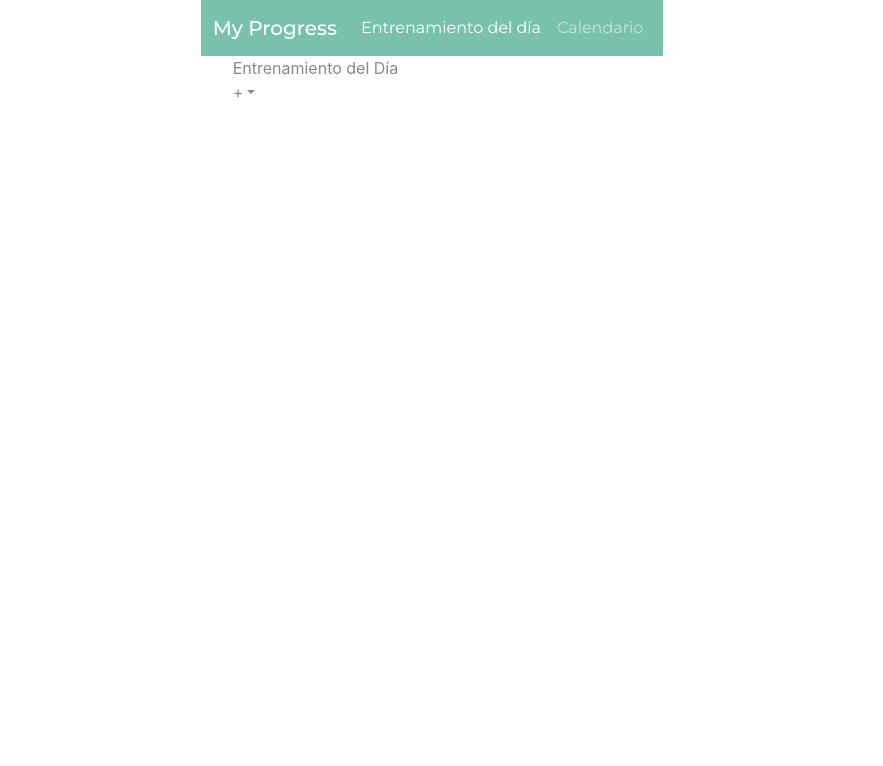
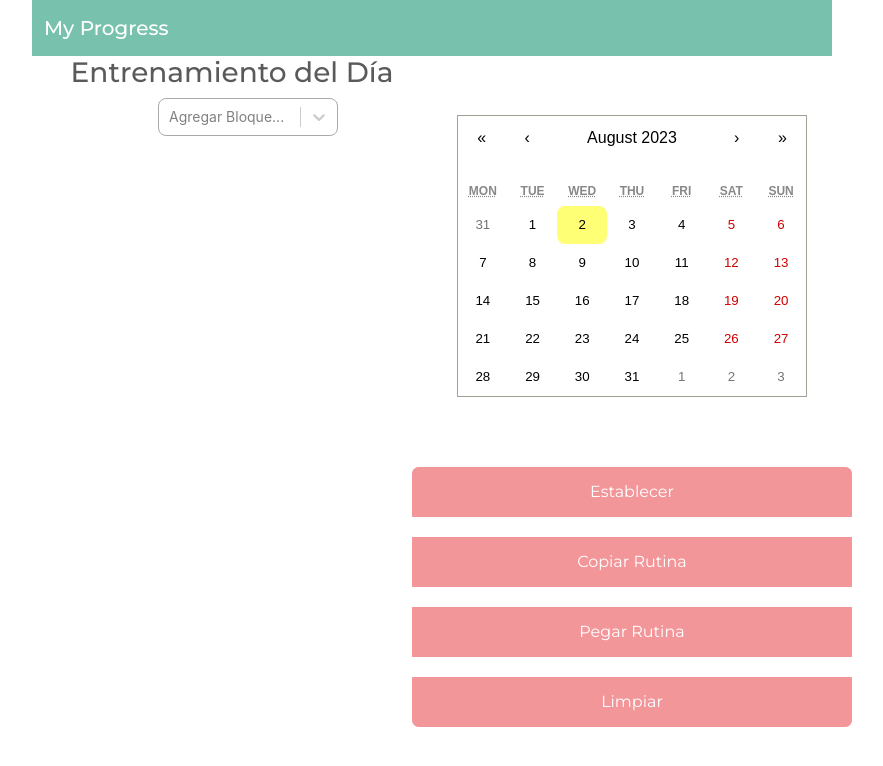
Before and after one commit to Santi-Mzg/MyProgressApp, a React (Vite) app: page /MyProgressApp/2023-8-2 in a window 1280 px wide. Shown: the top 766 px of the page, without its empty margins (208-1091 px from the left). Built offline with nearby package versions, Linux system fonts and the light colour scheme.

Commit message:
Modificacion del frontend, paginas y objetos

```diff
--- a/src/App.jsx
+++ b/src/App.jsx
@@ -1,16 +1,12 @@
 import { BrowserRouter, Routes, Route } from 'react-router-dom';
-import CalendarPage from './CalendarPage';
-import BlockList from './BlockList';
-import HomePage from './HomePage';
+import MainPage from './MainPage';
 
 function App() {
 
   return (
     <BrowserRouter>
     <Routes>
-        <Route path="/MyProgressApp/calendar" element={<CalendarPage/>}/>
-        <Route path="/MyProgressApp/:fecha" element={<BlockList/>} />
-        <Route path="/MyProgressApp/" element={<HomePage/>} />
+        <Route path="/MyProgressApp/:fecha" element={<MainPage/>} />
     </Routes>
     </BrowserRouter>
   )
--- a/src/BlockList.jsx
+++ /dev/null
@@ -1,60 +0,0 @@
-import React, { useEffect, useState } from 'react';
-import DropDown from "./DropDown";
-import Block from './Block';
-import Toolbar from './Toolbar';
-import { useParams } from 'react-router-dom';
-
-export default function BlockList() {
-    const { fecha } = useParams();
-
-    const [blockList, setBlockList] = useState(() => {
-        const localValue = localStorage.getItem(fecha)
-        return localValue ? JSON.parse(localValue) : []
-    });
-
-    useEffect(() => {
-        // La función del estado se ejecutará cada vez que cambie la fecha
-        setBlockList(() => {
-          const localValue = localStorage.getItem(fecha)
-          return localValue ? JSON.parse(localValue) : []
-        });
-      }, [fecha]);
-
-    useEffect(() => {
-        localStorage.setItem(fecha, JSON.stringify(blockList))
-    }, [blockList])
-
-    const addBlock = (nroSeries) => {
-        const newBlock = {
-            id: crypto.randomUUID(),
-            series: nroSeries,
-        };
-        setBlockList([...blockList, newBlock]);
-    };
-
-    const deleteBlock = (index) => {
-        const updatedBlocks = [...blockList];
-        updatedBlocks.splice(index, 1);
-        setBlockList(updatedBlocks);
-    };
-
-
-
-    return (
-        <>
-        <Toolbar />
-        <ul className='list'>
-            {"Entrenamiento del Día"}
-            {blockList.map((block, index)=> {
-                return (
-                    <li key={block.id} style={{ marginBottom: '30px' }}>
-                        <Block {...block} index={index} key={block.id}/>
-                        <button className="btn btn-danger" onClick={() => deleteBlock(index)}>X</button>
-                    </li>
-                )
-            })}
-            <DropDown onClick={addBlock} options={[1,2,3,4,5,6]} text="+"/>
-        </ul>
-        </>
-    );
-};
--- a/src/CalendarPage.jsx
+++ /dev/null
@@ -1,41 +0,0 @@
-import Toolbar from './Toolbar';
-import Calendar from 'react-calendar';
-import 'react-calendar/dist/Calendar.css';
-import { useNavigate } from 'react-router-dom';
-
-export default function CalendarPage( {} ) {
-    const[allMonths, setAllMonths] = [
-        "Enero",
-        "Febrero",
-        "Marzo",
-        "Abril",
-        "Mayo",
-        "Junio",
-        "Julio",
-        "Agosto",
-        "Septiembre",
-        "Octubre",
-        "Noviembre",
-        "Diciembre"
-    ];
-    const navigate = useNavigate();
-
-    const handleDateClick = date => {
-        const formattedDate = formatDate(date);
-        navigate(`/MyProgressApp/${formattedDate}`);
-      };
-
-    const formatDate = date => {
-        return `${date.getFullYear()}-${date.getMonth() + 1}-${date.getDate()}`;
-      };
-
-    return (
-        <>
-        <Toolbar/>
-        <div className='calendar'>
-            <h2 className='calendar-details'></h2>
-            <Calendar onClickDay={handleDateClick}/>
-        </div>
-        </>
-    );
-}
--- a/src/DropDown.jsx
+++ b/src/DropDown.jsx
@@ -1,6 +1,6 @@
 import React, { useState } from 'react';
 
-function DropDown({ supIndex, onClick, options, text}) {
+function DropDown({ modificable, supIndex, onClick, options, text}) {
   const [expanded, setExpanded] = useState(false);
 
   const toggleExpanded = () => {
@@ -14,13 +14,15 @@ function DropDown({ supIndex, onClick, options, text}) {
 
   return (
     <div className="nav-item dropdown">
+      {modificable &&
       <button className="nav-link dropdown-toggle show" data-bs-toggle="dropdown" href="#" role="button" aria-haspopup="true" aria-expanded="true" onClick={toggleExpanded} >{text}</button>
+      || text}
       {expanded && (
         <ul className="boton-expandible-lista" style={{zIndex: 1}}>
           {options.map((elem, index) => {
             return (
               <div className="btn-group-vertical" key={index}>
-                <button  type="button" className="dropdown-item" onClick={() => onClickLocal(elem, supIndex)}>{elem.name || elem}</button>
+                <button  type="button" className="dropdown-item" onClick={() => onClickLocal(elem, supIndex)}>{elem}</button>
               </div>
             )
           })}
--- a/src/DropDownWithSearch.jsx
+++ b/src/DropDownWithSearch.jsx
@@ -1,7 +1,7 @@
 import React, { useState } from 'react';
 import Select from 'react-select';
 
-function DropDownWithSearch({ options, onChange}) {
+function DropDownWithSearch({ options, onChange, text}) {
 
   const [selectedOption, setSelectedOption] = useState(null);
   const [searchText, setSearchText] = useState('');
@@ -39,7 +39,7 @@ function DropDownWithSearch({ options, onChange}) {
         options={filteredOptions}
         isSearchable
         onInputChange={value => setSearchText(value)}
-        placeholder="Agregar ejercicio..."
+        placeholder={text}
         styles={customStyles}
       />
   );
--- a/src/HomePage.jsx
+++ /dev/null
@@ -1,23 +0,0 @@
-import React from 'react';
-import { Link } from 'react-router-dom';
-import Toolbar from './Toolbar';
-
-export default function HomePage () {
-    const date = new Date();
-    const formattedDate = `${date.getFullYear()}-${date.getMonth() + 1}-${date.getDate()}`;
-
-    return (
-        <>
-            <Toolbar/>
-            <div className="d-grid gap-2">
-                {'\u00A0'}
-                <Link to={`/MyProgressApp/${formattedDate}`}>
-                    <button className="btn btn-lg btn-primary" type="button">Entrenamiento del dia</button>
-                </Link>
-                <Link to="/MyProgressApp/calendar">
-                    <button className="btn btn-lg btn-primary" type="button">Calendario</button>
-                </Link>
-            </div>
-        </>
-    );
-}
--- /dev/null
+++ b/src/MainPage.jsx
@@ -0,0 +1,125 @@
+import React, { useEffect, useState } from 'react';
+import Block from './Block';
+import Toolbar from './Toolbar';
+import { useParams } from 'react-router-dom';
+import DropDownWithSearch from './DropDownWithSearch';
+import Calendar from 'react-calendar';
+import 'react-calendar/dist/Calendar.css';
+import { useNavigate } from 'react-router-dom';
+
+export default function MainPage() {
+
+    // Constantes
+    const { fecha } = useParams();
+
+    const [blockList, setBlockList] = useState(() => {
+        const localValue = localStorage.getItem(fecha)
+        return localValue ? JSON.parse(localValue) : []
+    });
+
+    const [modificable, setModificable] = useState(() => {
+        const localState = localStorage.getItem(fecha+"modificable")
+        return localState ? JSON.parse(localState) : []
+    });
+
+    const options = [1, 2, 3, 4, 5, 6].map(number => ({
+        label: number.toString(),
+        value: number
+    }));
+
+    useEffect(() => {
+        // La función del estado se ejecutará cada vez que cambie la fecha
+        setBlockList(() => {
+          const localValue = localStorage.getItem(fecha)
+          return localValue ? JSON.parse(localValue) : []
+        });
+        setModificable(() => {
+            const localState = localStorage.getItem(fecha+"modificable")
+            return localState ? JSON.parse(localState) : []
+          });
+      }, [fecha]);
+
+    useEffect(() => {
+        localStorage.setItem(fecha, JSON.stringify(blockList))
+        localStorage.setItem(fecha+"modificable", JSON.stringify(modificable))
+    }, [blockList])
+
+
+    // Rutina
+    const addBlock = (option) => {
+        const newBlock = {
+            id: crypto.randomUUID(),
+            series: option.value,
+        };
+        setBlockList([...blockList, newBlock]);
+    };
+
+    const deleteBlock = (index) => {
+        const updatedBlocks = [...blockList];
+        updatedBlocks.splice(index, 1);
+        setBlockList(updatedBlocks);
+    };
+
+
+    // Botones
+    const copyRoutine = () => {
+        localStorage.setItem("clipboard", JSON.stringify(blockList))
+    }
+
+    const pasteRoutine = () => {
+        setBlockList(() => {
+            const prevBlockList = blockList;
+            const localValue = localStorage.getItem("clipboard")
+            return localValue ? JSON.parse(localValue) : prevBlockList
+          });
+    }
+
+    const cleanRoutine = () => {
+        setBlockList([])
+    }
+
+
+    // Calendario
+    const navigate = useNavigate();
+
+    const handleDateClick = date => {
+        const formattedDate = formatDate(date);
+        navigate(`/MyProgressApp/${formattedDate}`);
+      };
+
+    const formatDate = date => {
+        return `${date.getFullYear()}-${date.getMonth() + 1}-${date.getDate()}`;
+      };
+
+
+    return (
+        <>
+            <Toolbar />
+            <section className='section-parent'>
+                <section className='section-routine'>
+                    <h3>Entrenamiento del Día</h3>
+                    <ul className='list'>
+                        {blockList.map((block, index)=> {
+                            return (
+                                <li key={block.id} style={{ marginBottom: '30px' }}>
+                                    <Block {...block} key={block.id} modificable={modificable}/>
+                                    {modificable && <button className="btn btn-danger" onClick={() => deleteBlock(index)}>X</button>}
+                                </li>
+                            )
+                        })}
+                        {modificable && <DropDownWithSearch onChange={addBlock} options={options} text="Agregar Bloque..." />}
+                    </ul>
+                </section>
+                <section className='section-calendar'>
+                    <Calendar onClickDay={handleDateClick}/>
+                    <div className='btn-group-vertical' style={{ height: '50vh' }}>
+                        <button className="btn btn-secondary" style={{ width: '55vh', maxHeight: '50px', margin: '10px' }} type="button" onClick={() => setModificable(!modificable)}>{(modificable && "Establecer" || "Modificar")}</button>
+                        <button className="btn btn-secondary" style={{ width: '55vh', maxHeight: '50px', margin: '10px' }} type="button" onClick={copyRoutine}>Copiar Rutina</button>
+                        <button className="btn btn-secondary" style={{ width: '55vh', maxHeight: '50px', margin: '10px' }} type="button" onClick={pasteRoutine}>Pegar Rutina</button>
+                        <button className="btn btn-secondary" style={{ width: '55vh', maxHeight: '50px', margin: '10px' }} type="button" onClick={cleanRoutine}>Limpiar</button>
+                    </div>
+                </section>
+            </section>
+        </>
+    );
+};
--- a/src/Sorter.js
+++ b/src/Sorter.js
@@ -10,7 +10,7 @@ if (Array.isArray(jsonData.exercises)) {
   jsonData.exercises.sort((a, b) => a.label.localeCompare(b.label));
 
   // Guarda el objeto con el array ordenado en lugar del no ordenado
-  fs.writeFileSync('sortedexercises.json', JSON.stringify(jsonData, null, 2), 'utf-8');
+  fs.writeFileSync('exercises.json', JSON.stringify(jsonData, null, 2), 'utf-8');
 
   console.log('JSON ordenado alfabéticamente por el atributo "label" y guardado en public/data.json');
 } else {
--- a/src/Toolbar.jsx
+++ b/src/Toolbar.jsx
@@ -10,20 +10,6 @@ import { Link } from 'react-router-dom';
                 <Link to="/MyProgressApp/" className="navbar-brand">
                     My Progress
                 </Link>
-                <div className="collapse navbar-collapse" id="navbarResponsive">
-                    <ul className="navbar-nav me-auto">
-                        <li className="nav-item">
-                            <Link to={`/MyProgressApp/${formattedDate}`} className="nav-link active">
-                                Entrenamiento del día
-                            </Link>
-                        </li>
-                        <li className="nav-item">
-                            <Link to="/MyProgressApp/calendar" className="nav-link">
-                                Calendario
-                            </Link>
-                        </li>
-                    </ul>
-                </div>
             </div>
         </nav>
     )
--- a/src/index.css
+++ b/src/index.css
@@ -73,6 +73,42 @@ button:focus-visible {
   }
 }
 
+.section-parent {
+  display: flex;
+  flex-flow: row wrap;
+  box-sizing: border-box;
+}
+
+.section-routine {
+  width: 50vh;
+  height: 100vh;
+  display: flex;
+  flex: 2;
+  flex-flow: column nowrap;
+  overflow-y: auto;
+  align-items: center;
+}
+
+.section-calendar {
+  width: 50vh;
+  height: 100vh;
+  display: flex;
+  flex: 2 ;
+  flex-flow: column nowrap;
+  position: relative;
+  justify-content: center;
+  align-items: center;
+
+}
+
+.section-buttons {
+  height: 100vh;
+  display: flex;
+  flex: 1;
+  flex-flow: column nowrap;
+  justify-content: space-around;
+}
+
 .boton-expandible-lista {
   position: absolute;
   top: 100%;
```
Also changed, not shown: src/Block.jsx (+18 -21 lines).
